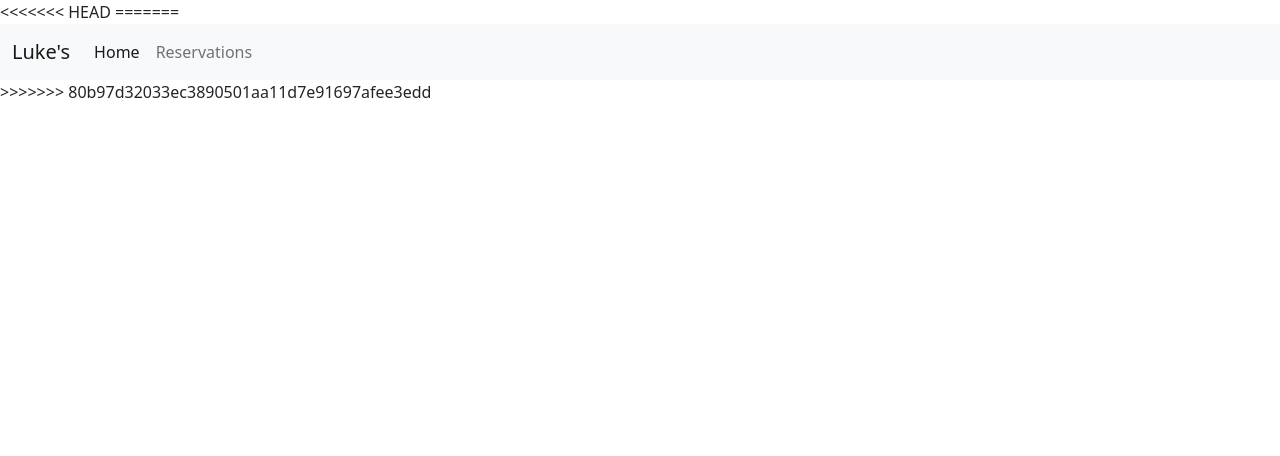
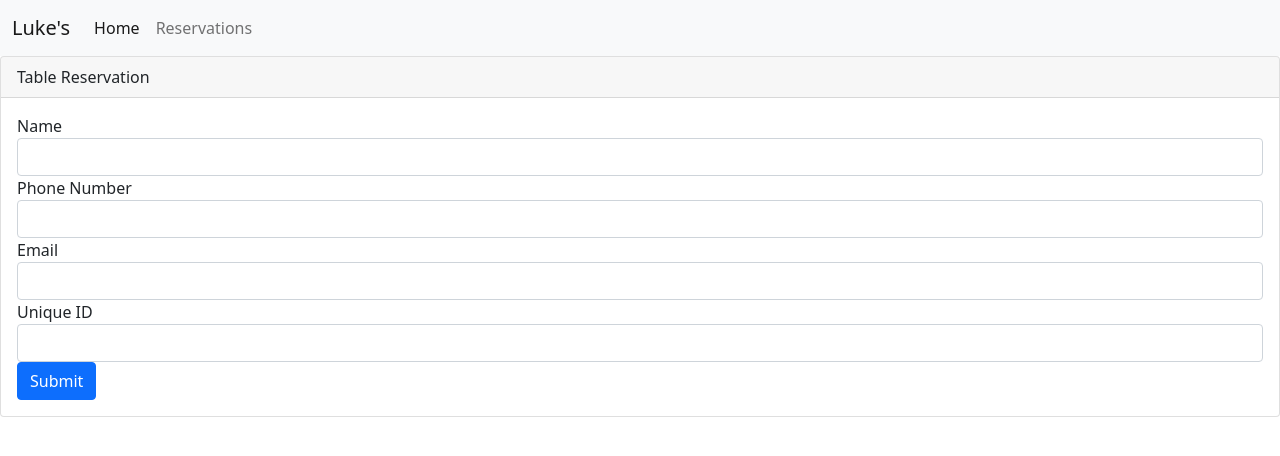
Before and after one commit to mandellbutler/Lukes-Warm-Restaurant, a plain HTML site: page reservations.html in a window 1280 px wide. Drawn offline with nearby package versions, Linux system fonts and the light colour scheme; files whose address does not match are found by name.

Commit message:
getting there

```diff
--- a/reservations.html
+++ b/reservations.html
@@ -1,4 +1,3 @@
-<<<<<<< HEAD
 <!-- FORM FOR INPUTTING NEW RESERVATIONS -->
 <!DOCTYPE html>
 <html lang="en">
@@ -12,7 +11,6 @@
 
 </body>
 </html>
-=======
 <!DOCTYPE html>
 <html lang="en">
   <head>
@@ -53,6 +51,7 @@
               </li>
             </ul>
           </div>
+
         </div>
       </nav>
     </header>
@@ -67,6 +66,33 @@
       integrity="sha384-p34f1UUtsS3wqzfto5wAAmdvj+osOnFyQFpp4Ua3gs/ZVWx6oOypYoCJhGGScy+8"
       crossorigin="anonymous"
     ></script>
+  <div class = col-lg-12>
+    <div class="card">
+      <div class="card-header">
+        Table Reservation
+      </div>
+      <div class="card-body">
+        <form role="form">
+          <div class="form-group">
+            <label for="reserve-name">Name</label>
+            <input type="text" class="form-control" id="reserve-name">
+          </div>
+          <div class="form-group">
+            <label for="reserve-phone">Phone Number</label>
+            <input type="text" class="form-control" id="reserve-phone">
+          </div>
+          <div class="form-group">
+            <label for="reserve-email">Email</label>
+            <input type="text" class="form-control" id="reserve-email">
+          </div>
+          <div class="form-group">
+            <label for="reserve-unique-id">Unique ID</label>
+            <input type="text" class="form-control" id="reserve-unique-id">
+          </div>
+          <button type="submit" class="btn btn-primary submit">Submit</button>
+        </form>
+      </div>
+    </div>
+  </div>
   </body>
 </html>
->>>>>>> 80b97d32033ec3890501aa11d7e91697afee3edd
```
